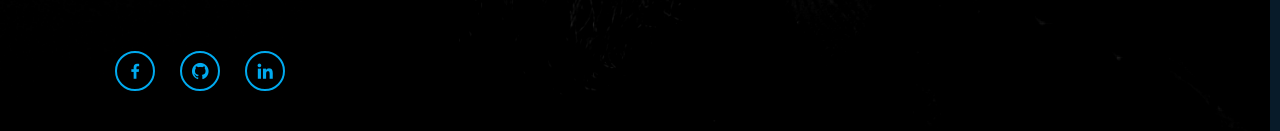
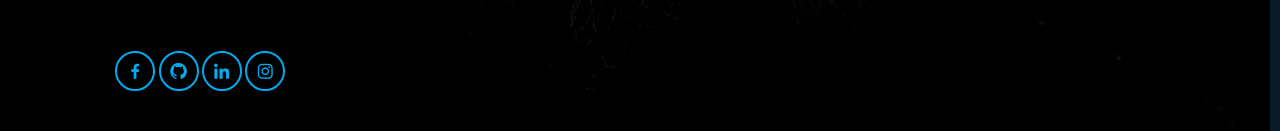
Before and after one commit to AhmedMohamedHabashi/my_web_sait, a plain HTML site: page index.html in a window 1280 px wide. Shown: the part 669-800 px from the top of the page. Drawn offline with nearby package versions, Linux system fonts and the light colour scheme.

Commit message:
Update index.html

```diff
--- a/index.html
+++ b/index.html
@@ -59,6 +59,7 @@
         <a href="https://www.facebook.com/share/1BFH1Qkojd/"><i class="bx bxl-facebook"></i></a>
         <a href="#"><i class="bx bxl-github"></i></a>
         <a href="#"><i class="bx bxl-linkedin"></i></a>
+        <a href="https://www.instagram.com/habashi171?igsh=cWt3enlpM3R5dXZr"><i class="bx bxl-instagram"></i></a>
         <span class="animate" style="--i:6;"></span>
       </div>
 
```
